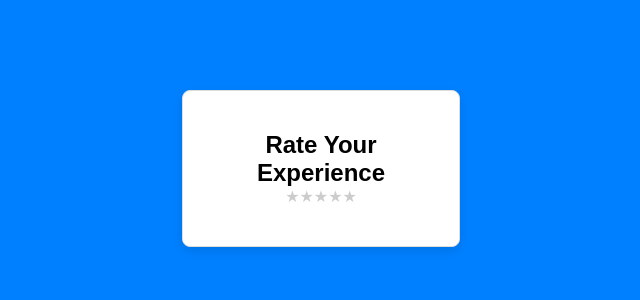
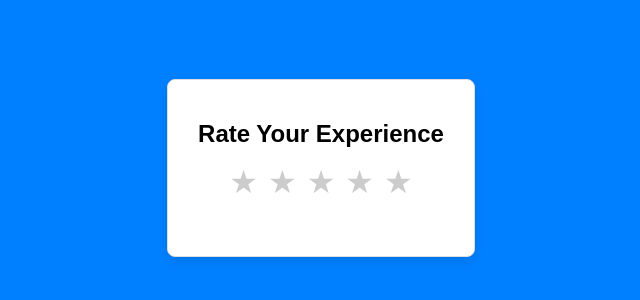
Before and after one commit to khalifa707/Frontend-Engineer, a React app in the folder 03-React/vite-project/: page / in a window 1280 px wide. Shown: the part 232-532 px from the top of the page, without its empty margins (319-959 px from the left). Built offline with nearby package versions, Linux system fonts and the light colour scheme; the HTML template or start-up script is replaced by a standard one.

Commit message:
Conditional Rendering Styles

```diff
--- a/03-React/vite-project/src/components/Rating.jsx
+++ b/03-React/vite-project/src/components/Rating.jsx
@@ -3,19 +3,27 @@ import { useState } from 'react';
 const Rating = () => {
     const [rating, setRating] = useState(0);
     const [hover, setHover] = useState(0);
+    const feedbackMessages = [
+        'Terrible',
+        'Bad',
+        'OK',
+        'Good',
+        'Excellent'
+    ];
     return (
         <div className="rating-container">
            <h2>Rate Your Experience</h2>
-            <div className="starts">
+            <div className="stars">
                 {[1,2,3,4,5].map((star) => (
                     <span onClick={() => setRating(star)}
                           onMouseEnter={() => setHover(star)}
                           onMouseLeave={() => setHover(0)}
-                          key={star} className="star">
+                          key={star} className={`star ${star <= (hover || rating) ? 'active' : ''}`}>
                         ★
                     </span>
                 ))}
             </div>
+            {rating > 0 && <p className="feedback">{feedbackMessages[rating - 1]}</p>}
         </div>
     )
 };
--- a/03-React/vite-project/src/index.css
+++ b/03-React/vite-project/src/index.css
@@ -23,7 +23,6 @@ body{
     box-shadow: 0 4px 12px rgba(0, 0, 0, 0.1);
     max-width: 400px;
     background-color: #fff;
-    width: 90%;
     margin: auto;
 }
 
@@ -41,7 +40,7 @@ body{
     color: #ccc;
 }
 
-.start.active{
+.star.active{
     color: gold;
 }
 
```
